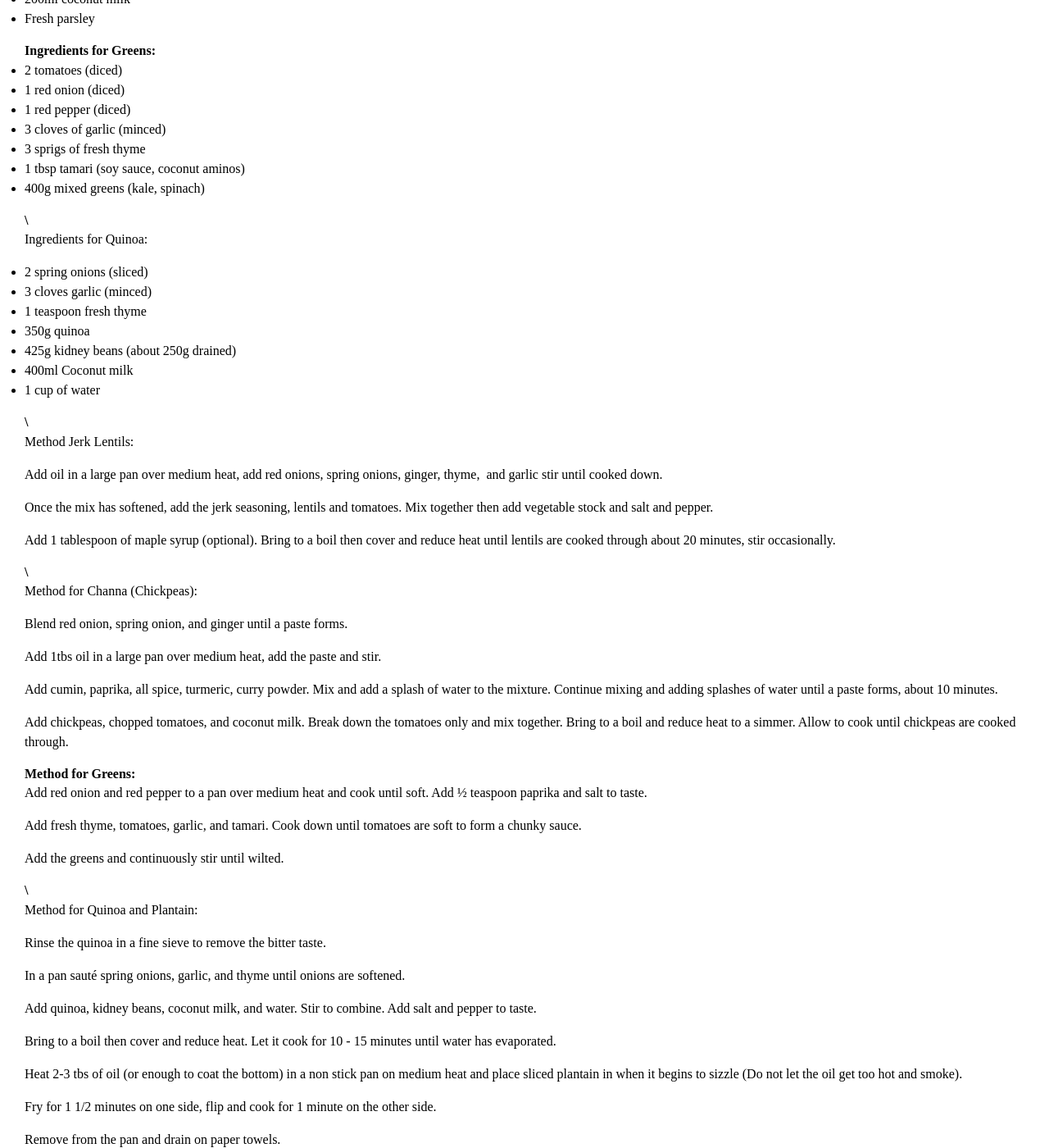
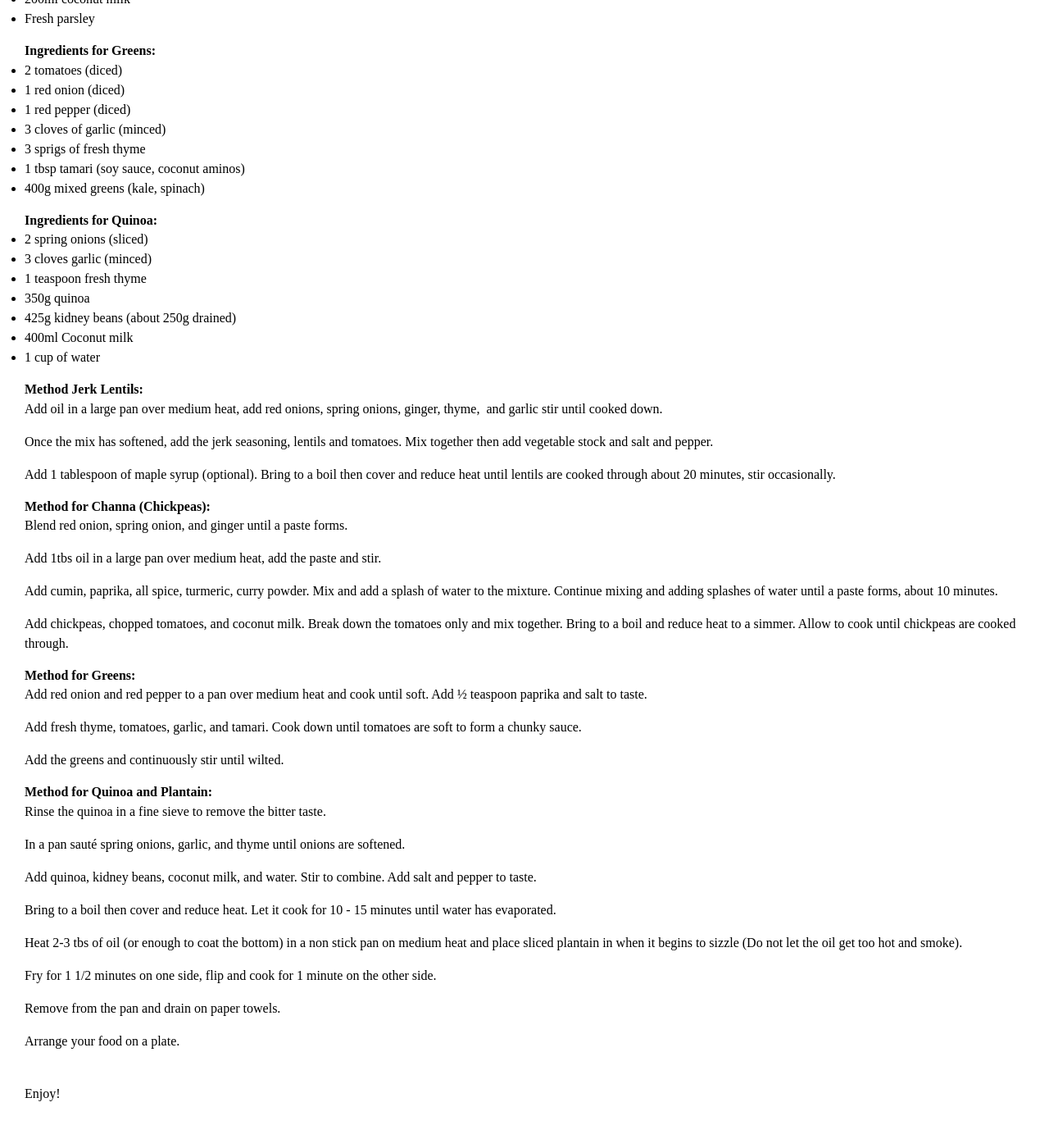
Before and after one commit to Nicolle90/CVRecipes, a Jekyll site: the page built from _recipes/recipe4.md, in a window 1280 px wide and 1400 px high, scrolled down 1526 px. Shown: the whole window at 82% size. Built offline with Jekyll 4.4.1, drawn with Linux system fonts in a browser that asks for light colours; after the commit the page ends 2902 px from its top, so only the background shows below that.

```diff
--- a/_recipes/recipe4.md
+++ b/_recipes/recipe4.md
@@ -60,9 +60,7 @@ A Caribbean feast usually contains a variety of dishes that compliment one anoth
 * 1 tbsp tamari (soy sauce, coconut aminos)
 * 400g mixed greens (kale, spinach)
 
-#### \
-
-Ingredients for Quinoa:
+#### Ingredients for Quinoa:
 
 * 2 spring onions (sliced)
 * 3 cloves garlic (minced)
@@ -72,9 +70,7 @@ Ingredients for Quinoa:
 * 400ml Coconut milk
 * 1 cup of water
 
-#### \
-
-Method Jerk Lentils:
+#### Method Jerk Lentils:
 
 Add oil in a large pan over medium heat, add red onions, spring onions, ginger, thyme,  and garlic stir until cooked down.
 
@@ -82,9 +78,7 @@ Once the mix has softened, add the jerk seasoning, lentils and tomatoes. Mix tog
 
 Add 1 tablespoon of maple syrup (optional). Bring to a boil then cover and reduce heat until lentils are cooked through about 20 minutes, stir occasionally.
 
-#### \
-
-Method for Channa (Chickpeas):
+#### Method for Channa (Chickpeas):
 
 Blend red onion, spring onion, and ginger until a paste forms.
 
@@ -102,9 +96,9 @@ Add fresh thyme, tomatoes, garlic, and tamari. Cook down until tomatoes are soft
 
 Add the greens and continuously stir until wilted.
 
-#### \
 
-Method for Quinoa and Plantain:
+
+#### Method for Quinoa and Plantain:
 
 Rinse the quinoa in a fine sieve to remove the bitter taste.
 
```
